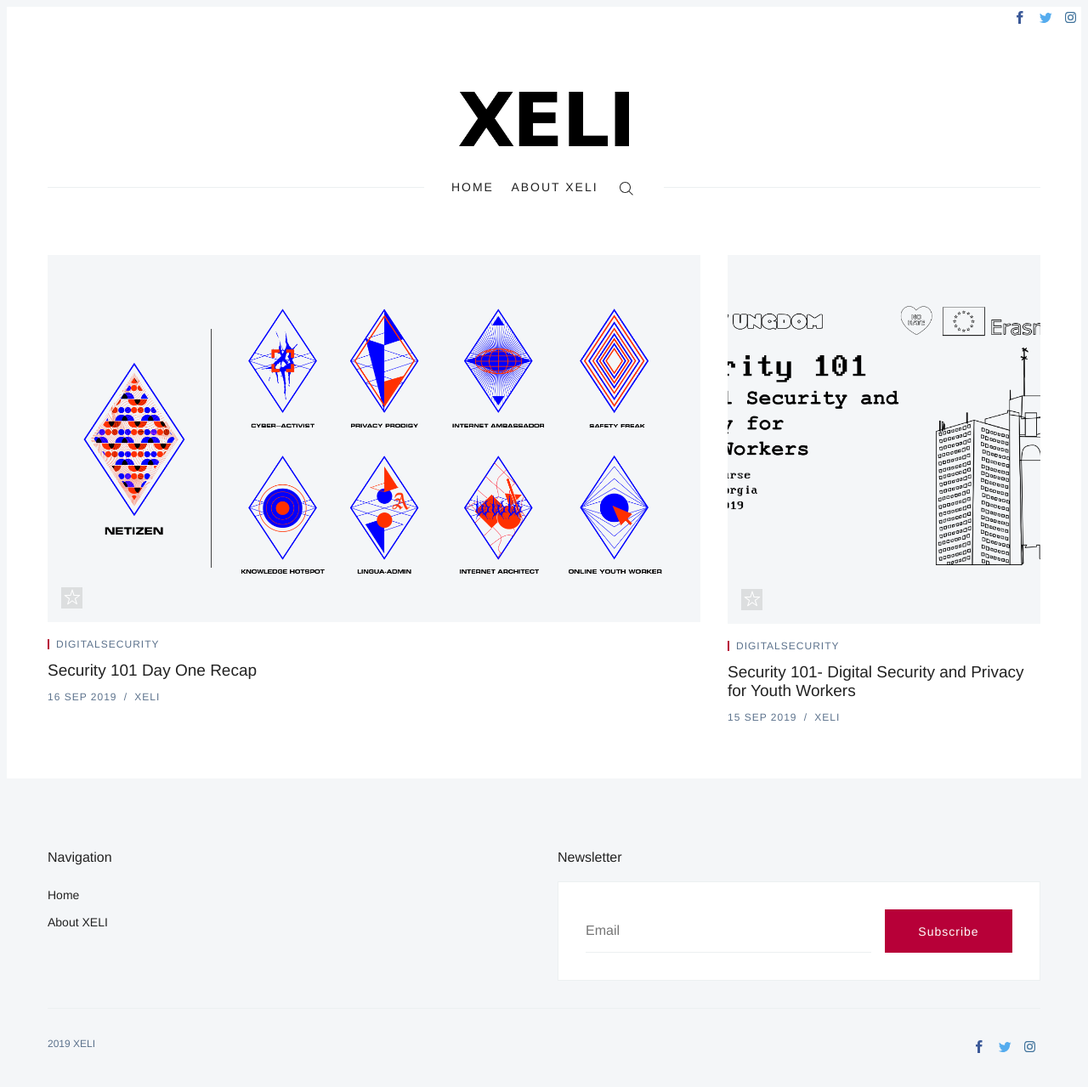
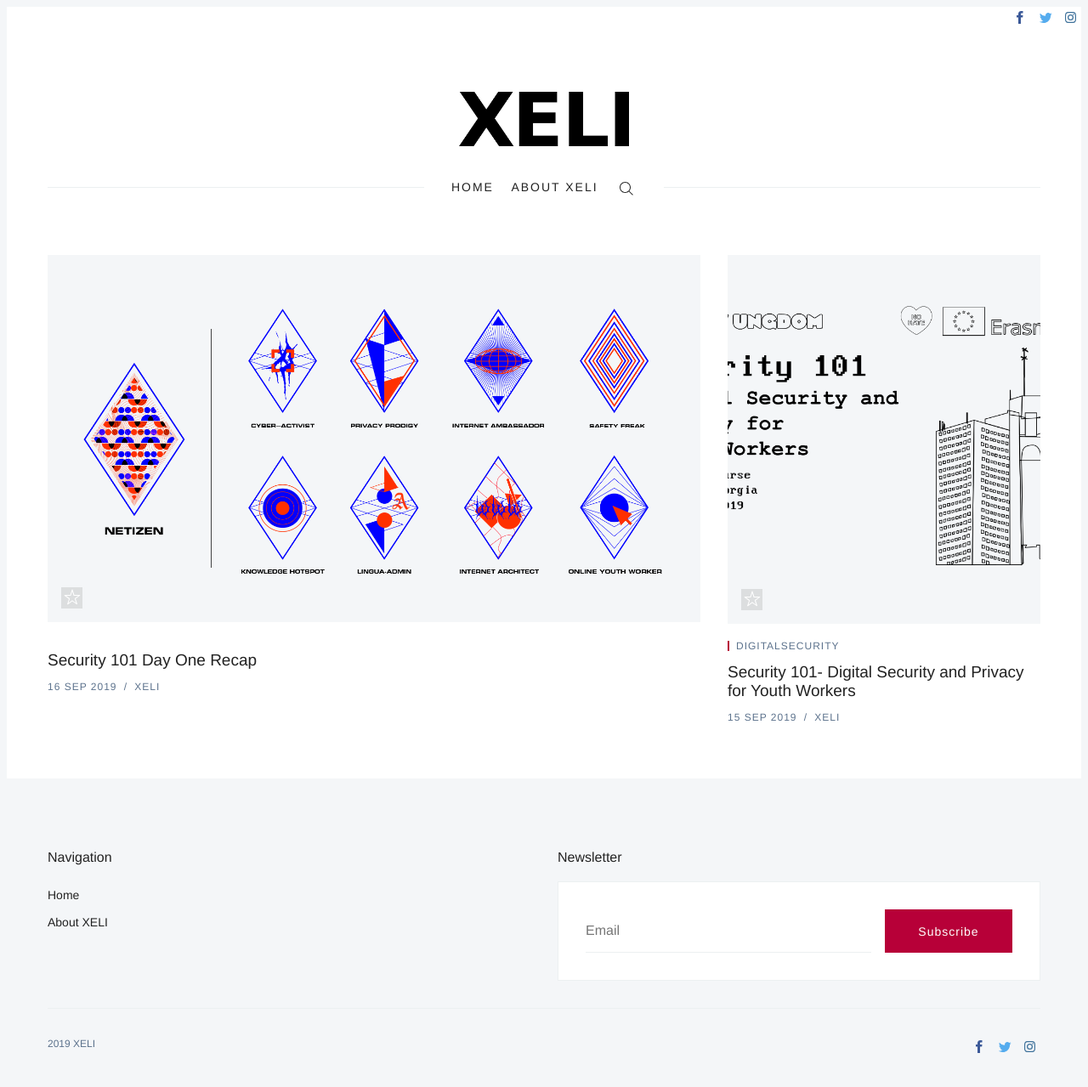
Before and after one commit to xelime/xelime.github.io, a Jekyll site: the page built from index.html, in a window 1280 px wide. Shown: the whole page at 85% size. Built offline with Jekyll 4.4.1, drawn with Linux system fonts in a browser that asks for light colours; some web fonts are replaced; the list of posts is cut into pages by our own code.

Commit message:
Updated '_posts/2019-09-16-security-101-day-one-recap.md' via CloudCannon

```diff
--- a/_posts/2019-09-16-security-101-day-one-recap.md
+++ b/_posts/2019-09-16-security-101-day-one-recap.md
@@ -4,8 +4,6 @@ title: Security 101 Day One Recap
 featured: true
 author: XELI
 tags:
-  - digitalsecurity
-  - youthwork
 image: /Badges_02.png
 ---
 
```
